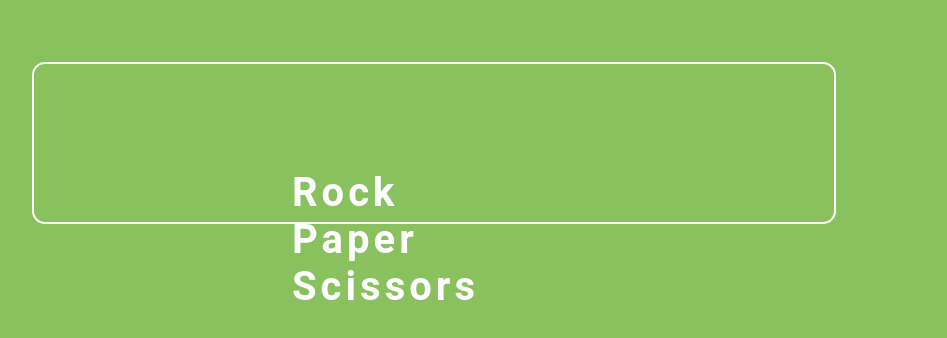
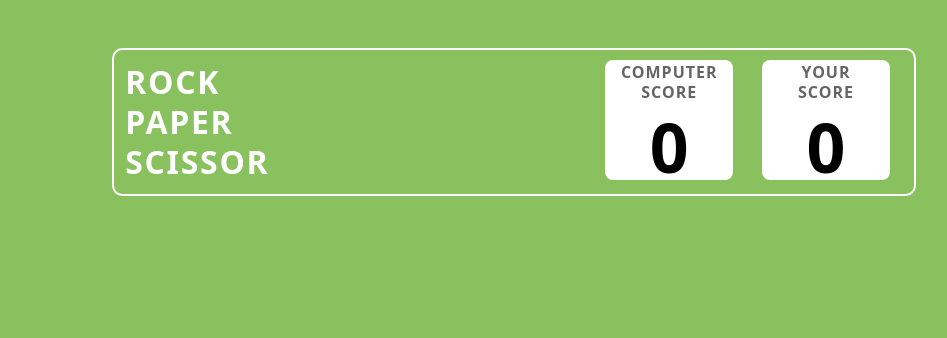
Before and after one commit to Soumava-221B/Stone_Paper_Scissor, a plain HTML site: page index.html in a window 1280 px wide. Shown: the whole page, without its empty margins (208-1155 px from the left). Drawn offline with Linux system fonts and the light colour scheme.

Commit message:
Scoreboard and some assests

```diff
--- a/index.html
+++ b/index.html
@@ -9,7 +9,23 @@
 </head>
 <body>
     <div class="scoreboard">
-        <h1 class="text">Rock <br>Paper <br>Scissors</h1>
+        <div class="scoreboardLeft">
+            <span>ROCK</span>
+            <span>PAPER</span>
+            <span>SCISSOR</span>
+        </div>
+        <div class="scoreboardRight">
+            <div class="Scores">
+                <span class="ScoresText">COMPUTER</span>
+                <span class="ScoresText">SCORE</span>
+                <span id="compScore" class="scoreDigit">0</span>
+            </div>
+            <div class="Scores">
+                <span class="ScoresText">YOUR</span>
+                <span class="ScoresText">SCORE</span>
+                <span id="userScore" class="scoreDigit">0</span>
+            </div>
+        </div>
     </div>
     <script src="script.js"></script>
 </body>
--- a/styles.css
+++ b/styles.css
@@ -1,34 +1,65 @@
 * {
-background-color: #89C15E;
+    margin: 0px;
+    padding: 0px;
+}
 
+body {
+    background: #89C15E;
 }
 
 .scoreboard {
-position: absolute;
-width: 800px;
-height: 158px;
-left: 240px;
-top: 62px;
-
-border: 2px solid #FFFFFF;
-border-radius: 13px;
+    position: relative;
+    display: flex;
+    justify-content: space-between;
+    left: 20rem;
+    top: 3rem;
+    height: 9rem;
+    width: 50rem;
+    border-radius: 0.65rem;
+    border: 2px solid white
 }
 
-.text {
-    /* ROCK */
-position: absolute;
-width: 135px;
-height: 37px;
-left: 258px;
-top: 78px;
+.scoreboardLeft {
+    position: relative;
+    display: flex;
+    flex-direction: column;
+    justify-content: center;
+    font-size: 2rem;
+    line-height: 2.5rem;
+    padding: 0.7rem 0rem 0.7rem 0.7rem;
+    color: #ffffff;
+    font-family: system-ui, -apple-system, BlinkMacSystemFont, 'Segoe UI', Roboto, Oxygen, Ubuntu, Cantarell, 'Open Sans', 'Helvetica Neue', sans-serif;
+    font-weight: 600;
+    letter-spacing: 1.7px;
+}
 
-font-family: 'Roboto';
-font-style: normal;
-font-weight: 600;
-font-size: 40px;
-line-height: 47px;
-letter-spacing: 0.1em;
+.scoreboardRight {
+    display: flex;
+}
 
-color: #FFFFFF;
+.Scores {
+    display: flex;
+    flex-direction: column;
+    align-items: center;
+    background: #ffffff;
+    margin-top: 0.5rem;
+    border-radius: 0.5rem;
+    width: 8rem;
+    height: 7.5rem;
+    margin: 0.65rem 1.5rem 0.65rem 0.3rem;
+}
 
+.ScoresText {
+    font-family: system-ui, -apple-system, BlinkMacSystemFont, 'Segoe UI', Roboto, Oxygen, Ubuntu, Cantarell, 'Open Sans', 'Helvetica Neue', sans-serif;
+    font-weight: 600;
+    color: #656565;
+    line-height: 1rem;
+    letter-spacing: 1px;
+    margin-top: 0.25rem;
 }
+
+.scoreDigit {
+    font-size: 4.25rem;
+    font-family: system-ui, -apple-system, BlinkMacSystemFont, 'Segoe UI', Roboto, Oxygen, Ubuntu, Cantarell, 'Open Sans', 'Helvetica Neue', sans-serif;
+    font-weight: 700;
+}
```
